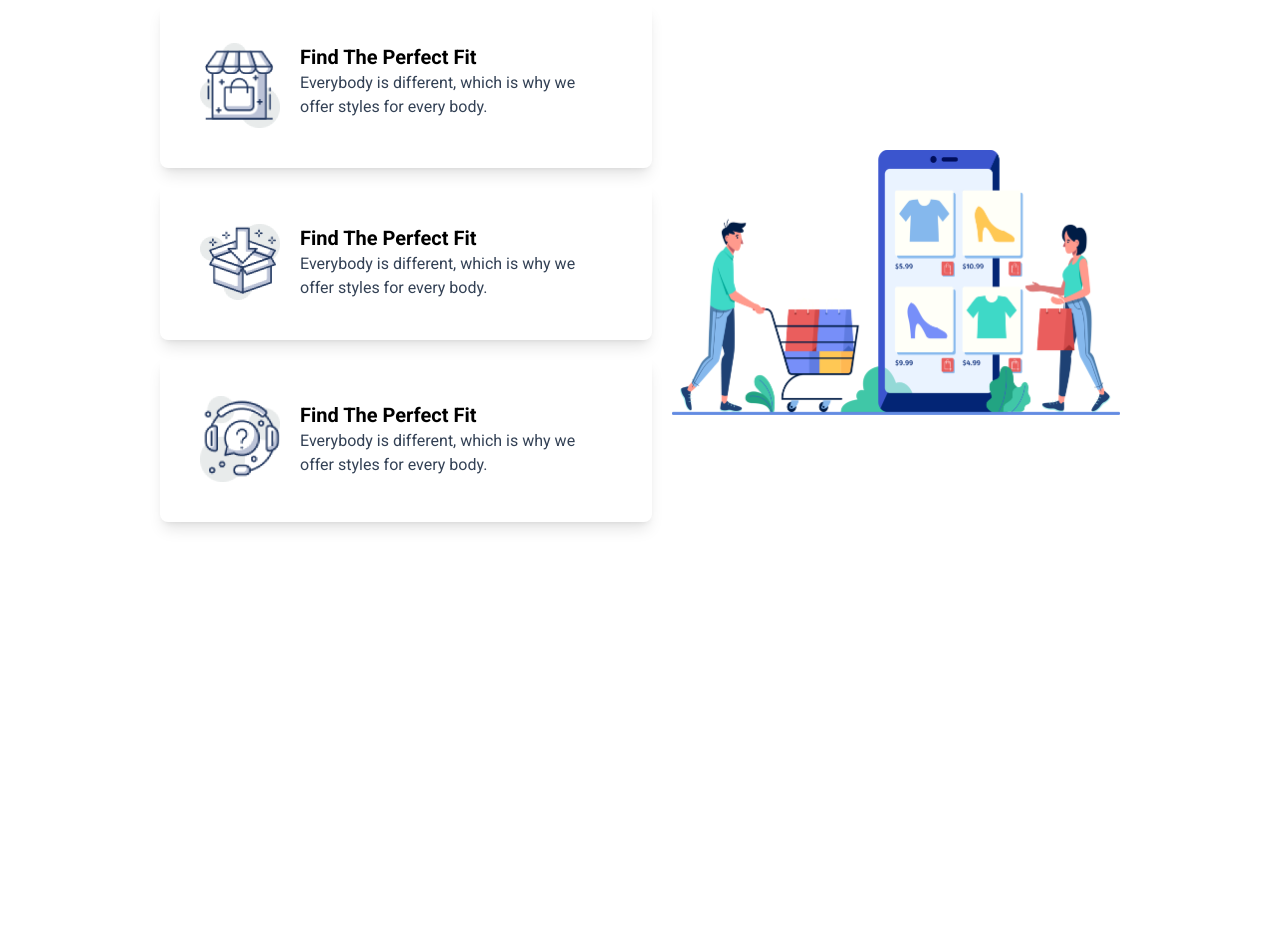
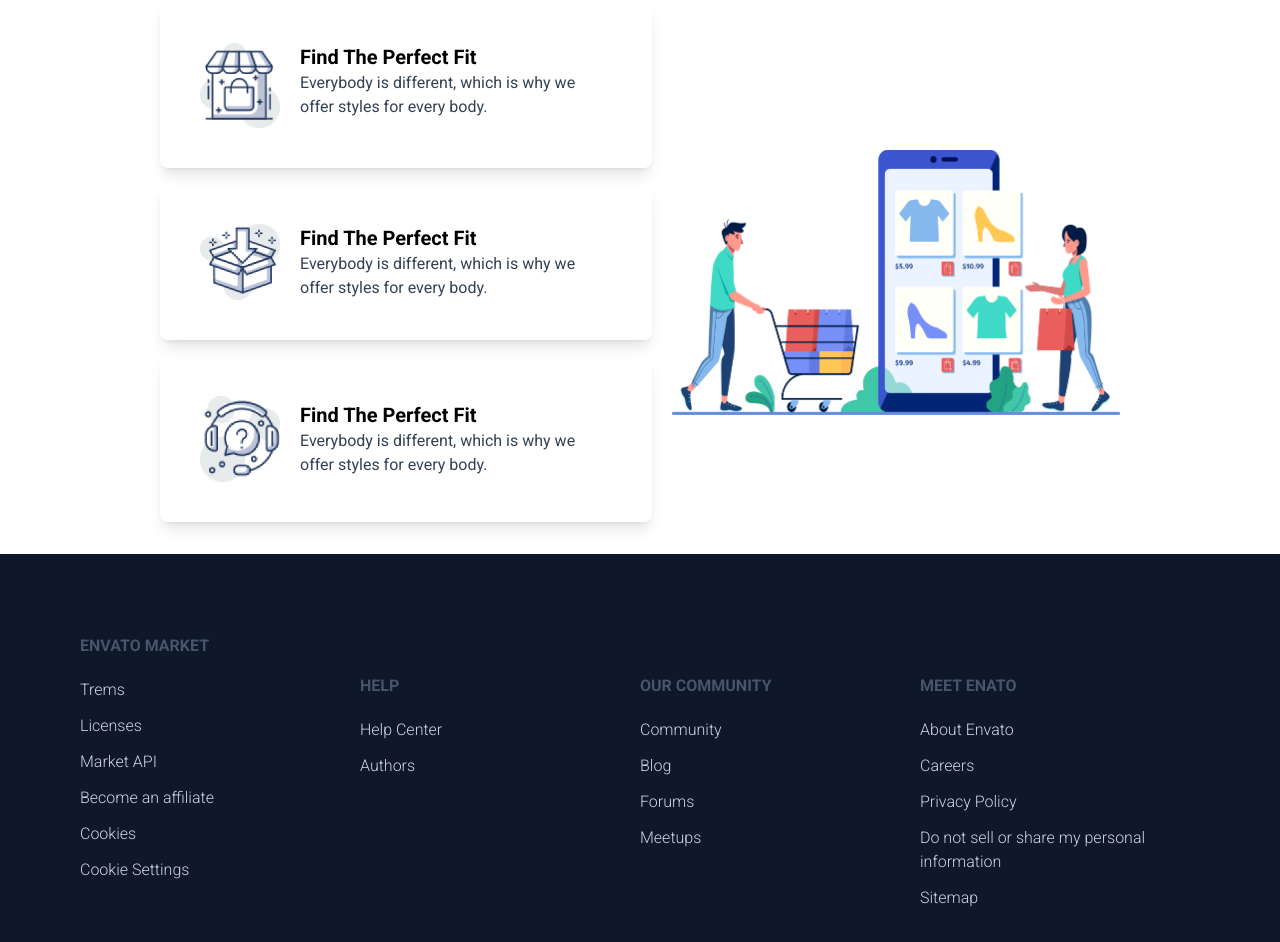
Before and after one commit to Md-sajeeb001/penguine-fashion-tailwind, a plain HTML site: page index.html in a window 1280 px wide. Shown: the part 2214-3156 px from the top of the page. Before the commit the page ends 2768 px from the top, so only its background shows below. Drawn offline with nearby package versions, Linux system fonts and the light colour scheme.

Commit message:
footer section

```diff
--- a/index.html
+++ b/index.html
@@ -195,7 +195,45 @@
         </section>
     </main>
 
-    <footer>
+    <footer class="bg-slate-900 text-slate-50 grid grid-cols-1 lg:grid-cols-4 md:grid-cols-3  p-20 " >
+        <!-- ---footer section--- -->
+         <div class="space-y-5">
+            <h2 class="text-slate-600 font-semibold">ENVATO MARKET</h2>
+            <ul class="text-slate-300 font-light space-y-3">
+                <li>Trems</li>
+                <li>Licenses</li>
+                <li>Market API</li>
+                <li>Become an affiliate</li>
+                <li>Cookies</li>
+                <li>Cookie Settings</li>
+            </ul>
+         </div class="space-y-5">
+         <div  class="space-y-5 pt-10">
+            <h2 class="text-slate-600 font-semibold">HELP</h2>
+            <ul class="text-slate-300 font-light space-y-3">
+                <li>Help Center</li>
+                <li>Authors</li>
+            </ul>
+         </div>
+         <div class="space-y-5 pt-10">
+            <h2 class="text-slate-600 font-semibold">OUR COMMUNITY</h2>
+            <ul class="text-slate-300 font-light space-y-3">
+                <li>Community</li>
+                <li>Blog</li>
+                <li>Forums</li>
+                <li>Meetups</li>
+            </ul>
+         </div>
+         <div class="space-y-5 pt-10">
+            <h2 class="text-slate-600 font-semibold">MEET ENATO</h2>
+            <ul class="text-slate-300 font-light space-y-3">
+                <li>About Envato</li>
+                <li>Careers</li>
+                <li>Privacy Policy</li>
+                <li>Do not sell or share my personal information</li>
+                <li>Sitemap</li>
+            </ul>
+         </div>
 
     </footer>
 
```
